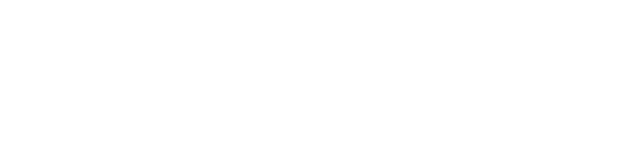
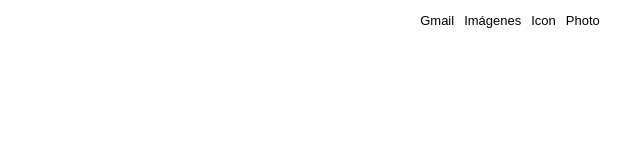
Before and after one commit to lowfreakuence/cPracticoHtmlCss, a plain HTML site: page index.html in a window 1280 px wide. Shown: the whole page, without its empty margins (640-1280 px from the left). Drawn offline with Linux system fonts and the light colour scheme.

Commit message:
En el archivo html se añadió el header, y en el archivo CSS se le dio estilos al header para tener nuestro menu de navegacion de forma horizontal

```diff
--- a/css/main.css
+++ b/css/main.css
@@ -0,0 +1,35 @@
+body {
+  margin: 0;
+  padding: 0;
+  font-size: 13px;
+  font-family: Arial, Helvetica, sans-serif;
+}
+
+a {
+  text-decoration: none;
+  cursor: pointer;
+  color: #000000;
+}
+
+header {
+  width: 100%;
+  height: 60px;
+}
+
+header nav {
+  display: flex;
+  justify-content: flex-end;
+}
+
+header nav .nav-right-section {
+  width: 250px;
+  height: auto;
+  display: flex;
+  list-style: none;
+  justify-content: center;
+  align-items: center;
+}
+
+nav .nav-right-section a {
+  margin-right: 10px;
+}
--- a/index.html
+++ b/index.html
@@ -7,7 +7,20 @@
   <link rel="stylesheet" href="/css/main.css">
   <title>Google Clon</title>
 </head>
+
+<header>
+  <nav>
+    <ul class="nav-right-section">
+      <li><a href="#">Gmail</a></li>
+      <li><a href="#">Imágenes</a></li>
+      <li><a href="#">Icon</a></li>
+      <li><a href="#">Photo</a></li>
+    </ul>
+  </nav>
+</header>
+
 <body>
 
 </body>
+
 </html>
```
